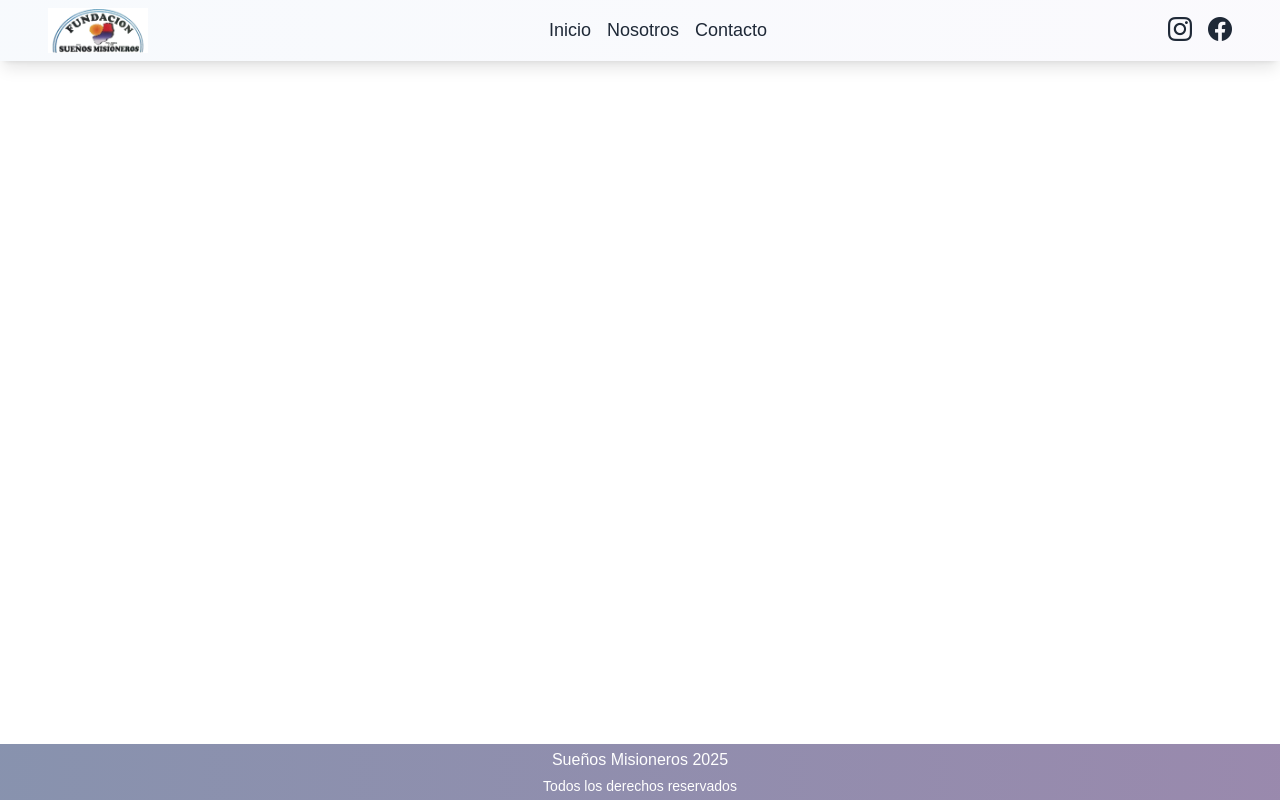
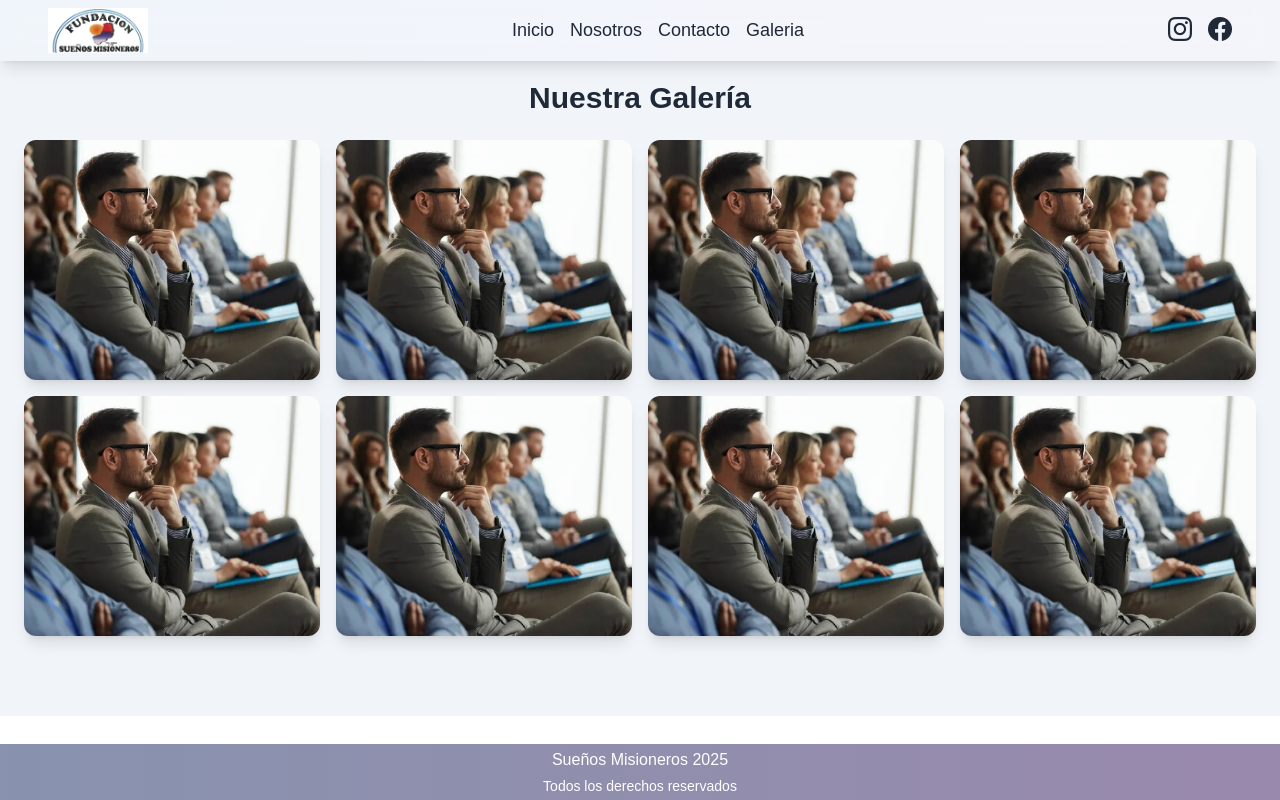
Before and after one commit to MatiasGonzalez1/fundacionSumi, a React (Vite) app: page /gallery in a window 1280 px wide. Built offline with nearby package versions, Linux system fonts and the light colour scheme.

Commit message:
feat: adda gallery page

```diff
--- a/src/App.jsx
+++ b/src/App.jsx
@@ -4,6 +4,7 @@ import Navbar from "./components/Navbar/Navbar";
 import AboutUs from "./pages/About";
 import Contact from "./pages/Contact";
 import Footer from "./components/Footer/Footer";
+import Gallery from "./pages/Gallery";
 
 
 function App() {
@@ -22,6 +23,7 @@ function App() {
         <Route path="/" element={<Hero />} />
         <Route path="/about" element={<AboutUs />} />
         <Route path="/contact" element={<Contact />} />
+        <Route path="/gallery" element={<Gallery/>}/>
       </Routes>
       <Footer/>
     </div>
--- a/src/components/Navbar/Navbar.jsx
+++ b/src/components/Navbar/Navbar.jsx
@@ -16,7 +16,13 @@ const navbarLinks = [
     id: 3,
     title: "Contacto",
     Link: "/contact",
-  }
+  },
+  {
+    id: 4,
+    title: "Galeria",
+    Link: "/gallery",
+  },
+
 ];
 
 const navbarRedes = [
--- /dev/null
+++ b/src/pages/Gallery.jsx
@@ -0,0 +1,71 @@
+import { useState } from "react";
+import { motion } from "framer-motion";
+
+// Importa tus imágenes (asegúrate de tenerlas en la carpeta adecuada)
+import img1 from "../assets/personas.webp";
+import img2 from "../assets/personas.webp";
+import img3 from "../assets/personas.webp";
+import img4 from "../assets/personas.webp";
+import img5 from "../assets/personas.webp";
+import img6 from "../assets/personas.webp";
+import img7 from "../assets/personas.webp";
+import img8 from "../assets/personas.webp";
+
+// Lista de imágenes con descripciones
+const images = [
+  { src: img1, alt: "Evento cultural en la comunidad", text: "Actividad artística promoviendo la cultura local." },
+  { src: img2, alt: "Entrega de donaciones", text: "Distribución de alimentos y ropa a familias necesitadas." },
+  { src: img3, alt: "Taller educativo", text: "Capacitación en oficios para jóvenes de la comunidad." },
+  { src: img4, alt: "Jornada solidaria", text: "Voluntarios trabajando en la mejora de espacios comunitarios." },
+  { src: img5, alt: "Taller educativo", text: "Capacitación en oficios para jóvenes de la comunidad." },
+  { src: img6, alt: "Jornada solidaria", text: "Voluntarios trabajando en la mejora de espacios comunitarios." },
+  { src: img7, alt: "Taller educativo", text: "Capacitación en oficios para jóvenes de la comunidad." },
+  { src: img8, alt: "Jornada solidaria", text: "Voluntarios trabajando en la mejora de espacios comunitarios." },
+];
+
+const Gallery = () => {
+  const [selectedImage, setSelectedImage] = useState(null);
+
+  return (
+    <section className="bg-slate-100 py-20">
+      <div className="container mx-auto px-6">
+        <h2 className="text-3xl font-bold text-gray-800 text-center mb-6">Nuestra Galería</h2>
+
+        {/* Grid de imágenes */}
+        <div className="grid grid-cols-1 sm:grid-cols-2 md:grid-cols-3 lg:grid-cols-4 gap-4">
+          {images.map((image, index) => (
+            <motion.div
+              key={index}
+              className="relative cursor-pointer overflow-hidden rounded-xl shadow-lg"
+              whileHover={{ scale: 1.05 }}
+              onClick={() => setSelectedImage(image)}
+            >
+              <img src={image.src} alt={image.alt} className="w-full h-60 object-cover" />
+              <div className="absolute inset-0 bg-black bg-opacity-30 flex items-center justify-center text-white opacity-0 hover:opacity-100 transition-all duration-300">
+                <p className="text-lg font-semibold">{image.text}</p>
+              </div>
+            </motion.div>
+          ))}
+        </div>
+      </div>
+
+      {/* Modal para imagen ampliada */}
+      {selectedImage && (
+        <div className="fixed inset-0 bg-black bg-opacity-80 flex items-center justify-center z-50">
+          <div className="relative bg-white p-6 rounded-xl shadow-lg max-w-lg mx-4">
+            <button
+              onClick={() => setSelectedImage(null)}
+              className="absolute top-3 right-3 text-gray-700 hover:text-red-500 text-2xl"
+            >
+              &times;
+            </button>
+            <img src={selectedImage.src} alt={selectedImage.alt} className="w-full rounded-md" />
+            <p className="mt-4 text-gray-700 text-center">{selectedImage.text}</p>
+          </div>
+        </div>
+      )}
+    </section>
+  );
+};
+
+export default Gallery;
```
